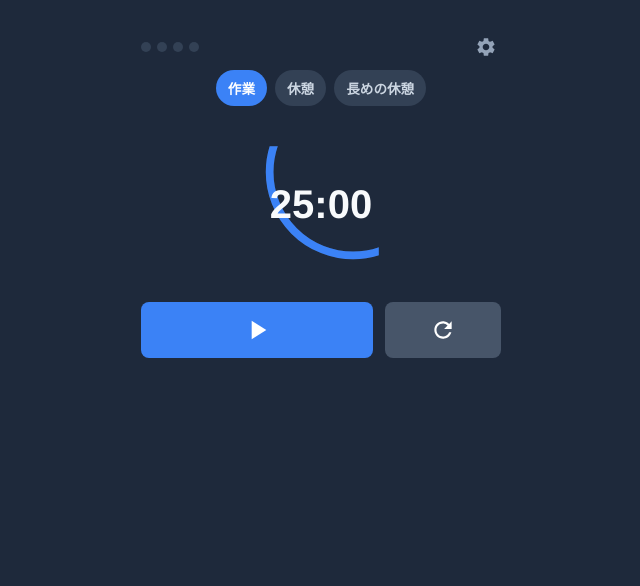
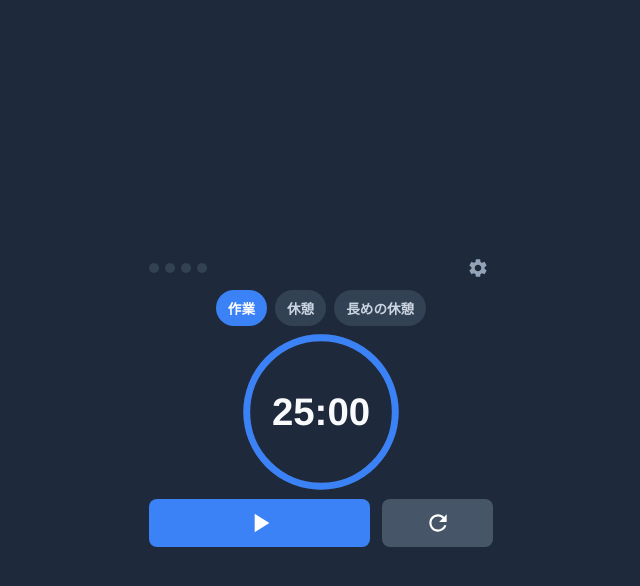
Before and after one commit to haru-sk/pomodoro-timer, a plain HTML site: page index.html in a window 1280 px wide. Shown: the whole page, without its empty margins (319-959 px from the left). Drawn offline with Linux system fonts and the light colour scheme.

Commit message:
Update index.html

```diff
--- a/index.html
+++ b/index.html
@@ -57,7 +57,9 @@
     padding: 2rem;
     text-align: center;
     width: 360px;
+    max-width: 100%;
     position: relative;
+    box-sizing: border-box;
   }
 
   .header {
@@ -293,37 +295,34 @@
   #saveBtn { background-color: #3b82f6; color: white; }
   #cancelBtn { background-color: var(--cancel-btn-bg); color: var(--cancel-btn-text); }
 
-  /* 横画面または高さが低い画面向けの調整 */
-  @media (max-height: 650px), (orientation: landscape) {
+  /* 横画面または高さが低い画面向けの調整（スケールを使わず純粋にサイズ変更） */
+  @media (max-height: 600px), (orientation: landscape) {
     body {
-      align-items: flex-start;
-      padding: 1rem 0;
+      align-items: center;
+      padding: 0.5rem;
     }
     .timer-container {
-      padding: 1rem;
+      padding: 0.5rem;
     }
     .header {
-      margin-bottom: 0.5rem;
+      margin-bottom: 0.4rem;
     }
     .mode-buttons {
-      margin-bottom: 0.5rem;
+      margin-bottom: 0.4rem;
     }
     .timer-visual {
-      width: 180px;
-      height: 180px;
-      margin: 0.5rem auto;
-    }
-    .progress-ring {
-      width: 180px;
-      height: 180px;
-      transform: rotate(-90deg) scale(0.642); /* 180 / 280 */
-      transform-origin: center;
+      width: 160px;
+      height: 160px;
+      margin: 0.4rem auto;
     }
     .time-display {
-      font-size: 2.5rem;
+      font-size: 2.4rem;
     }
     .control-buttons {
-      margin-top: 0.5rem;
+      margin-top: 0.4rem;
+    }
+    .control-buttons button {
+      padding: 8px 0;
     }
   }
 </style>
@@ -347,7 +346,7 @@
   </div>
 
   <div class="timer-visual">
-    <svg class="progress-ring" width="280" height="280">
+    <svg class="progress-ring" width="280" height="280" viewBox="0 0 280 280">
       <circle class="progress-ring__circle_bg" cx="140" cy="140" r="130" stroke-width="12" fill="none"/>
       <circle class="progress-ring__circle" id="progressRing" cx="140" cy="140" r="130" stroke-width="12" fill="none"/>
     </svg>
```
